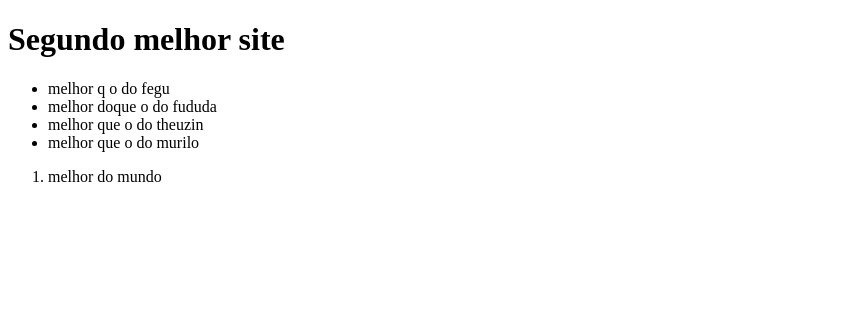
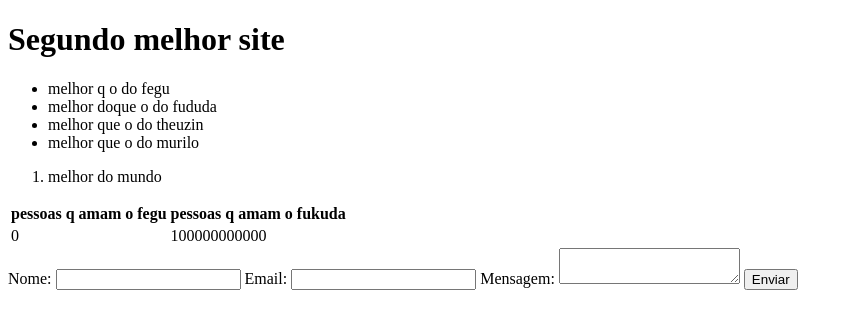
Before and after one commit to PedroRoman0/UTF2, a plain HTML site: page index.html in a window 1280 px wide. Shown: the whole page, without its empty margins (0-853 px from the left). Drawn offline with Linux system fonts and the light colour scheme.

Commit message:
Add files via upload

```diff
--- a/index.html
+++ b/index.html
@@ -17,5 +17,29 @@
     <ol>
         <li>melhor do mundo</li>
     </ol>
+
+    <table>
+        <tr>
+            <th>pessoas q amam o fegu</th>
+            <th>pessoas q amam o fukuda</th>
+        </tr>
+        <tr>
+            <td>0</td>
+            <td>100000000000</td>
+        </tr>
+    </table>
+
+    <form action="/enviar-dados" method="post">
+    <label for="fududa"> Nome:</label>
+    <input type="meneghel broxa" id="fududa" name="fududa">
+
+    <label for="email"> Email:</label>
+    <input type="email" id="email" name="email">
+
+    <label for="mensagem"> Mensagem:</label>
+    <textarea id="mensagem" name="mensagem"></textarea>
+
+    <input type="submit" value="Enviar">
+    </form>
 </body>
 </html>
```
